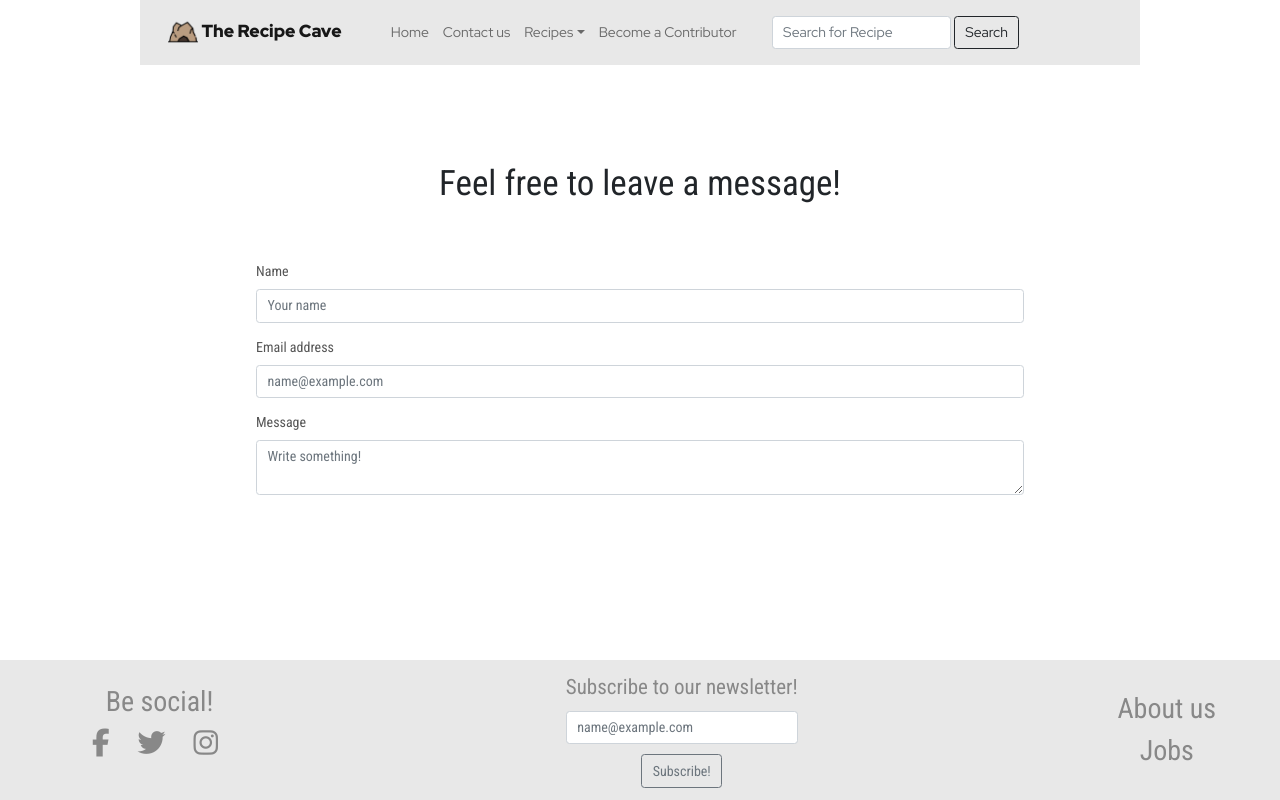
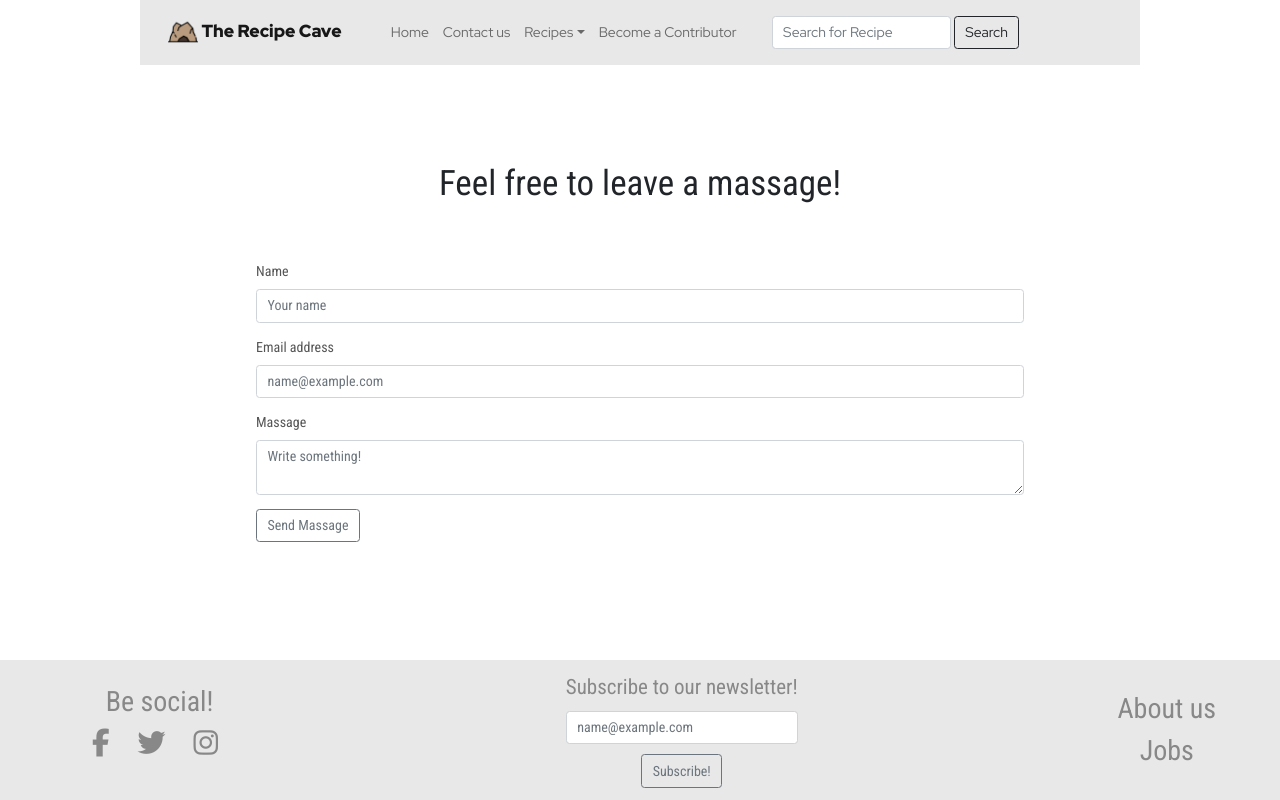
Before and after one commit to hejmi/recipe-cave, a React (Create React App) app: page /contact in a window 1280 px wide. Built offline with nearby package versions, Linux system fonts and the light colour scheme.

Commit message:
added button to contact form

```diff
--- a/src/components/Contact.js
+++ b/src/components/Contact.js
@@ -1,11 +1,11 @@
 import React from "react";
-import { Form } from "react-bootstrap";
+import { Form, Button } from "react-bootstrap";
 
 function Contact() {
     return (
         <div className="contact-main">
             <div className="contact-title">
-                <h1>Feel free to leave a message!</h1>
+                <h1>Feel free to leave a massage!</h1>
             </div>
 
             <div className="contact-forms">
@@ -31,13 +31,20 @@ function Contact() {
                         className="mb-3"
                         controlId="exampleForm.ControlTextarea1"
                     >
-                        <Form.Label>Message</Form.Label>
+                        <Form.Label>Massage</Form.Label>
                         <Form.Control
                             as="textarea"
                             placeholder="Write something!"
                             rows={2}
                         />
                     </Form.Group>
+                    <Button
+                        variant="outline-secondary"
+                        htmlFor="message"
+                        type="submit"
+                    >
+                        Send Massage
+                    </Button>
                 </Form>
             </div>
         </div>
```
